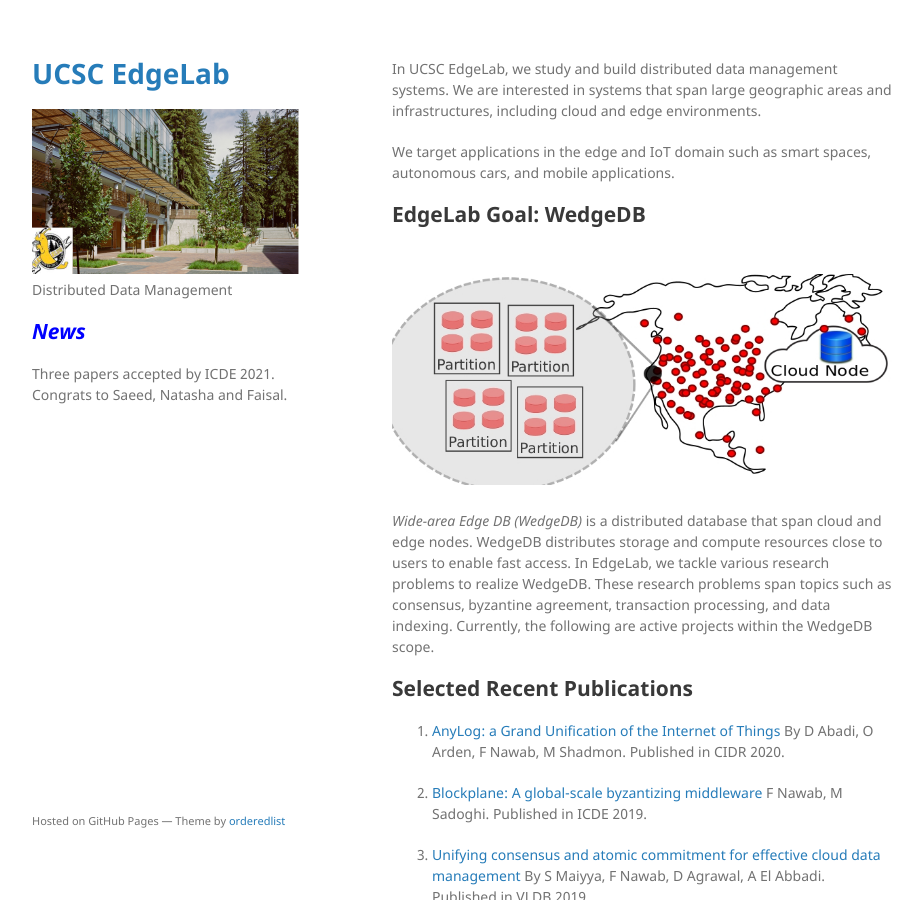
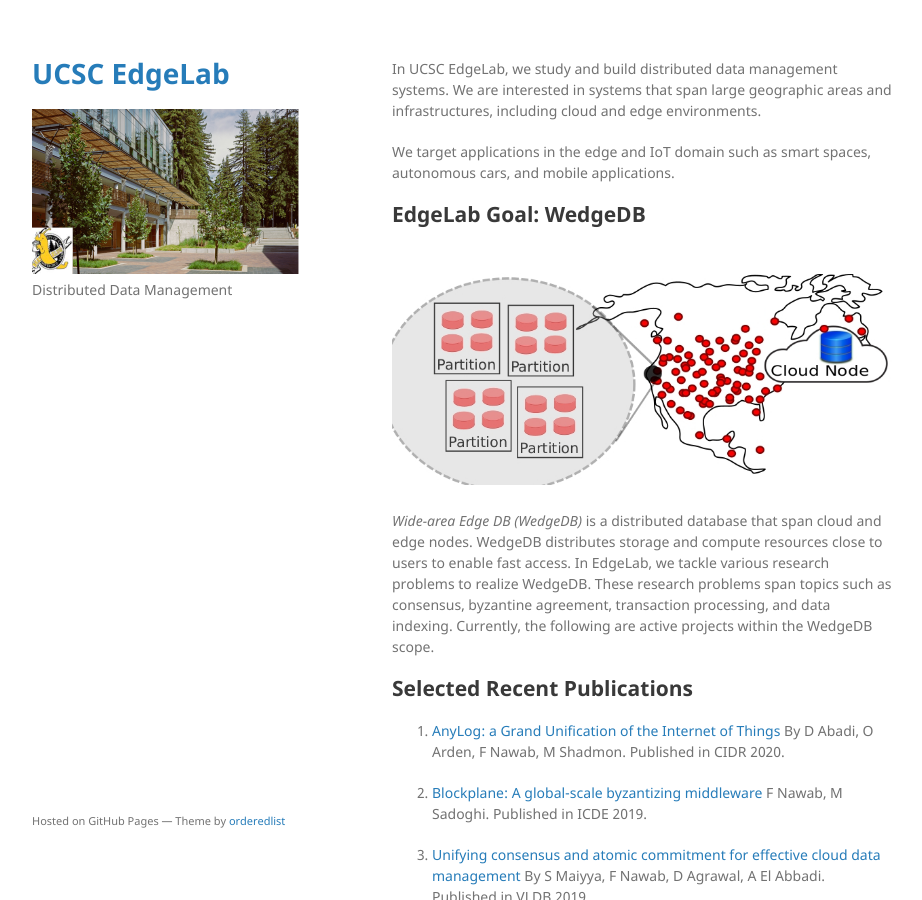
Before and after one commit to binbin-tuzi/binbin-tuzi.github.io, a Jekyll site: the page built from index.md, in a window 1280 px wide and 900 px high. Shown: the whole window, without its empty margins (178-1100 px from the left). Built offline with Jekyll 4.4.1, drawn with Linux system fonts in a browser that asks for light colours.

Commit message:
Update default.html

```diff
--- a/_layouts/default.html
+++ b/_layouts/default.html
@@ -40,15 +40,7 @@
         </ul>
         {% endif %}
 
-      <div class="row">
-        <div class="col-sm-1"></div>
-        <div class="col-sm-1">
-            <div class="lead">
-                <h2><font color="blue"><em>News</em></font></h2>
-            </div>
-      </div>
-
-      <p>Three papers accepted by ICDE 2021. Congrats to Saeed, Natasha and Faisal. </p>
+	 <script src="{{ "/assets/js/index.js" | relative_url }}"></script>
 
       </header>
       <section>
```
